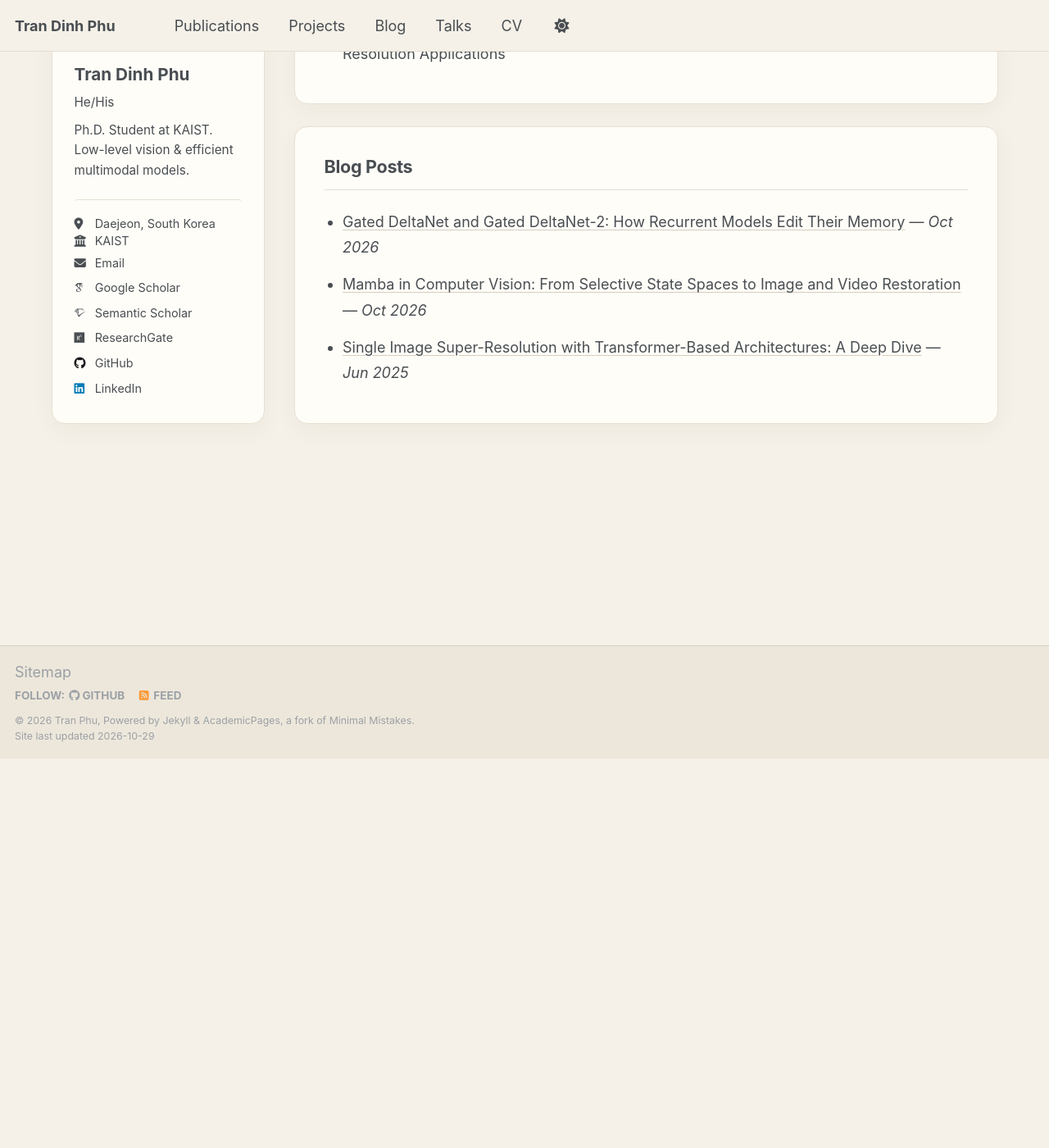
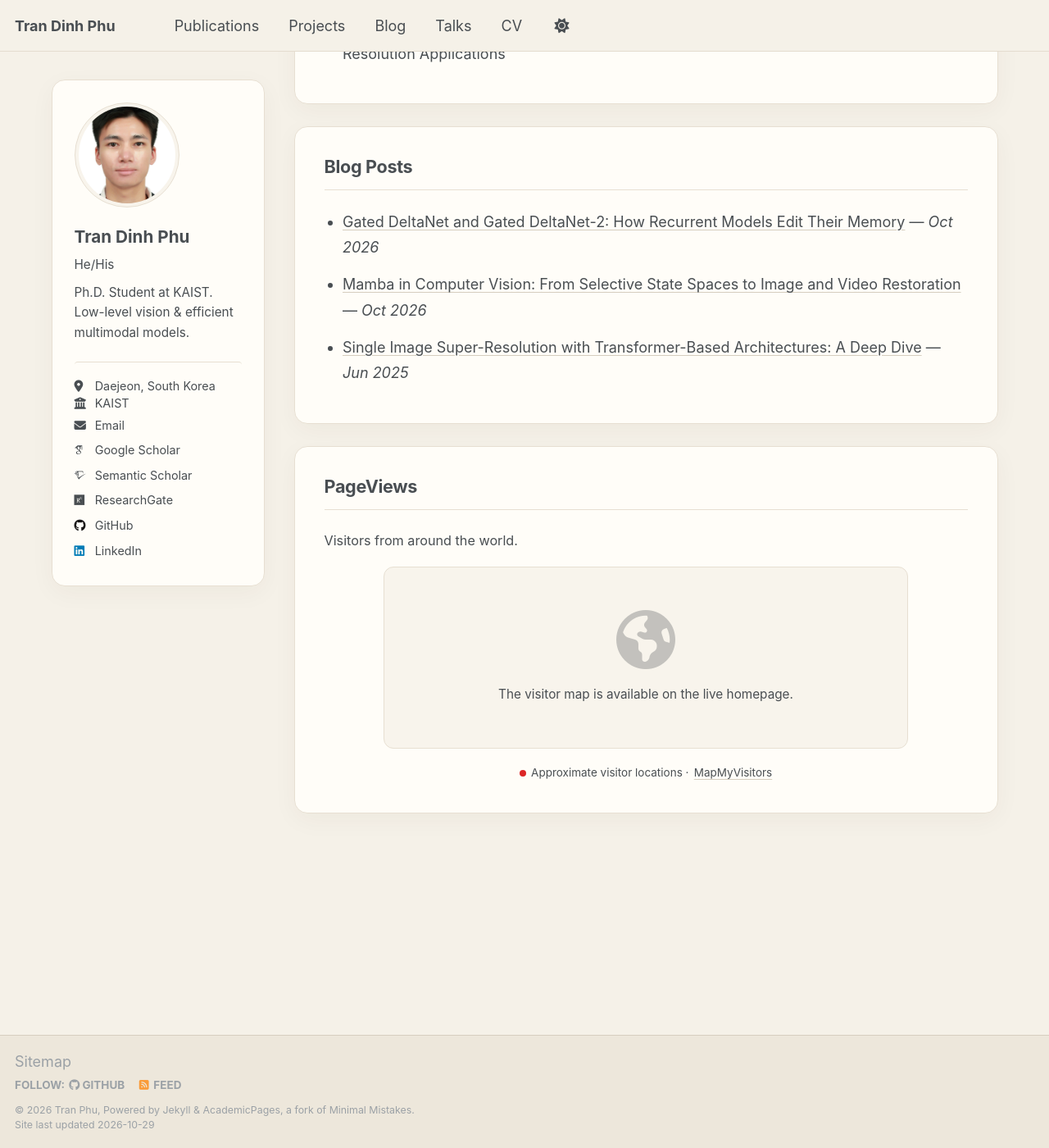
Before and after one commit to PhuTran1005/phutran1005.github.io, a Jekyll site: the page built from _pages/about.md, in a window 1280 px wide and 1400 px high, scrolled down 4786 px. Shown: the whole window at 82% size. Built offline with Jekyll 4.4.1, drawn with Linux system fonts in a browser that asks for light colours; some web fonts are replaced; a script that is not in the unit is left out; before the commit the page ends 5711 px from its top, so only the background shows below that.

Commit message:
add pageviews

```diff
--- a/_config.yml
+++ b/_config.yml
@@ -159,6 +159,12 @@ analytics:
   provider               :  "false" # false (default), "google", "google-universal", "google-analytics-4", "custom"
   google:
     tracking_id          :
+
+# Homepage visitor map. Copy the d= value from your MapMyVisitors embed code.
+# This is a public widget identifier; never put account credentials here.
+visitor_map:
+  enabled: true
+  widget_id: "UuxPEfHhTD7xugPSU0DEvADnj43YL6b03iTybrFPAyg"
 
 
 # Reading Files
--- /dev/null
+++ b/_includes/visitor-map.html
@@ -0,0 +1,18 @@
+{% if site.visitor_map.enabled %}
+<section class="home-section home-pageviews" aria-labelledby="pageviews">
+  <h2 id="pageviews">PageViews</h2>
+  <p class="visitor-map__description">Visitors from around the world.</p>
+
+  <div class="visitor-map" data-visitor-map data-widget-id="{{ site.visitor_map.widget_id | default: '' | escape }}" data-site-url="{{ site.url | escape }}">
+    <div class="visitor-map__placeholder" data-visitor-placeholder role="status" aria-live="polite">
+      <i class="fas fa-earth-americas" aria-hidden="true"></i>
+      <p data-visitor-status>Visitor statistics are not available yet.</p>
+    </div>
+    <div class="visitor-map__embed" data-visitor-embed></div>
+  </div>
+
+  <p class="visitor-map__caption"><span class="visitor-map__legend" aria-hidden="true"></span>Approximate visitor locations &middot; <a href="https://mapmyvisitors.com/" rel="noopener noreferrer" target="_blank">MapMyVisitors</a></p>
+  <noscript><p class="visitor-map__caption">JavaScript is required to display the visitor map.</p></noscript>
+</section>
+<script type="module" src="{{ '/assets/js/visitor-map.js' | relative_url }}?v={{ site.time | date: '%Y%m%d%H%M%S' }}"></script>
+{% endif %}
--- a/_layouts/home.html
+++ b/_layouts/home.html
@@ -10,5 +10,6 @@ layout: default
   <article class="homepage__content" itemscope itemtype="https://schema.org/Person">
     <meta itemprop="name" content="{{ page.title | escape }}">
     {{ content }}
+    {% include visitor-map.html %}
   </article>
 </main>
--- a/_sass/layout/_home.scss
+++ b/_sass/layout/_home.scss
@@ -275,6 +275,92 @@
   }
 }
 
+.home-pageviews {
+  .visitor-map__description {
+    margin-bottom: 1rem;
+    font-size: 0.9rem;
+  }
+
+  .visitor-map {
+    max-width: 640px;
+    min-height: 220px;
+    margin: 0 auto;
+    overflow: hidden;
+    border: 1px solid var(--global-surface-border-color);
+    border-radius: 12px;
+    background: var(--global-surface-muted-color);
+  }
+
+  .visitor-map__placeholder {
+    display: flex;
+    min-height: 220px;
+    padding: 1.5rem;
+    flex-direction: column;
+    align-items: center;
+    justify-content: center;
+    gap: 1rem;
+    text-align: center;
+
+    &[hidden] {
+      display: none;
+    }
+
+    .fas {
+      color: var(--global-text-color);
+      font-size: 4rem;
+      opacity: 0.3;
+    }
+
+    p {
+      margin: 0;
+      font-size: 0.85rem;
+    }
+  }
+
+  .visitor-map__embed {
+    width: 100%;
+    max-width: 360px;
+    margin: 0 auto;
+
+    img,
+    iframe,
+    canvas {
+      display: block;
+      max-width: 100%;
+      margin: 0 auto;
+      border: 0;
+    }
+  }
+
+  .visitor-map__embed .mmvstarker {
+    fill: #dc2626;
+    stroke: #fffdf8;
+  }
+
+  .visitor-map__embed .mmvstarker:hover {
+    fill: #b91c1c;
+  }
+
+  .visitor-map__caption {
+    display: flex;
+    margin: 1rem 0 0;
+    flex-wrap: wrap;
+    align-items: center;
+    justify-content: center;
+    gap: 0.35rem;
+    font-size: 0.75rem;
+    text-align: center;
+  }
+
+  .visitor-map__legend {
+    display: inline-block;
+    width: 8px;
+    height: 8px;
+    border-radius: 50%;
+    background: #dc2626;
+  }
+}
+
 @media (max-width: 599px) {
   #main.homepage {
     gap: 1rem;
--- /dev/null
+++ b/assets/js/visitor-map.js
@@ -0,0 +1,79 @@
+const visitorMap = document.querySelector("[data-visitor-map]");
+
+if (visitorMap) {
+  const widgetId = visitorMap.dataset.widgetId.trim();
+  const placeholder = visitorMap.querySelector("[data-visitor-placeholder]");
+  const status = visitorMap.querySelector("[data-visitor-status]");
+  const embed = visitorMap.querySelector("[data-visitor-embed]");
+  let siteHost = "";
+  try {
+    const siteUrl = new URL(visitorMap.dataset.siteUrl);
+    if (siteUrl.protocol === "https:") siteHost = siteUrl.hostname;
+  } catch {
+    // An incomplete local configuration must never activate a tracker.
+  }
+
+  // A widget needs its real provider-issued ID. Local previews never add visits.
+  if (widgetId && siteHost && window.location.protocol === "https:" && window.location.hostname === siteHost) {
+    const source = new URL("https://mapmyvisitors.com/globe.js");
+    source.searchParams.set("d", widgetId);
+    source.searchParams.set("w", "a");
+
+    let finished = false;
+    let timer;
+    const finish = (loaded) => {
+      if (finished) return;
+      finished = true;
+      clearTimeout(timer);
+      observer.disconnect();
+      placeholder.hidden = loaded;
+      embed.hidden = !loaded;
+      if (!loaded) status.textContent = "The visitor map is temporarily unavailable.";
+    };
+
+    let globe;
+    let previousWidth = 0;
+    const fitGlobe = () => {
+      const availableWidth = embed.clientWidth;
+      if (!globe || !availableWidth || availableWidth === previousWidth) return;
+      previousWidth = availableWidth;
+      const scale = Math.min(1, availableWidth / globe.offsetWidth);
+      const offset = Math.max(0, (availableWidth - globe.offsetWidth * scale) / 2);
+      globe.style.transformOrigin = "top left";
+      globe.style.transform = `translateX(${offset}px) scale(${scale})`;
+      embed.style.height = `${globe.offsetHeight * scale}px`;
+    };
+
+    const observeMap = () => {
+      if (globe || !embed.querySelector(".mmvst_outer .dots_svg")) return;
+      globe = embed.querySelector(".mmvst_outer");
+      const graphic = globe.querySelector(".mmvst_globe");
+      if (graphic) {
+        graphic.setAttribute("role", "img");
+        graphic.setAttribute("aria-label", "Globe showing approximate visitor locations");
+      }
+      requestAnimationFrame(() => {
+        fitGlobe();
+        if ("ResizeObserver" in window) {
+          new ResizeObserver(fitGlobe).observe(embed);
+        } else {
+          window.addEventListener("resize", fitGlobe);
+        }
+        finish(true);
+      });
+    };
+
+    const observer = new MutationObserver(observeMap);
+    const script = document.createElement("script");
+    script.id = "mmvst_globe";
+    script.src = source.href;
+    script.addEventListener("error", () => finish(false), { once: true });
+
+    status.textContent = "Loading visitor map…";
+    observer.observe(embed, { childList: true, subtree: true });
+    timer = setTimeout(() => finish(false), 15000);
+    embed.appendChild(script);
+  } else if (widgetId) {
+    status.textContent = "The visitor map is available on the live homepage.";
+  }
+}
```
Also changed, not shown: README.md (+8 -0 lines), _pages/terms.md (+5 -1 lines).
